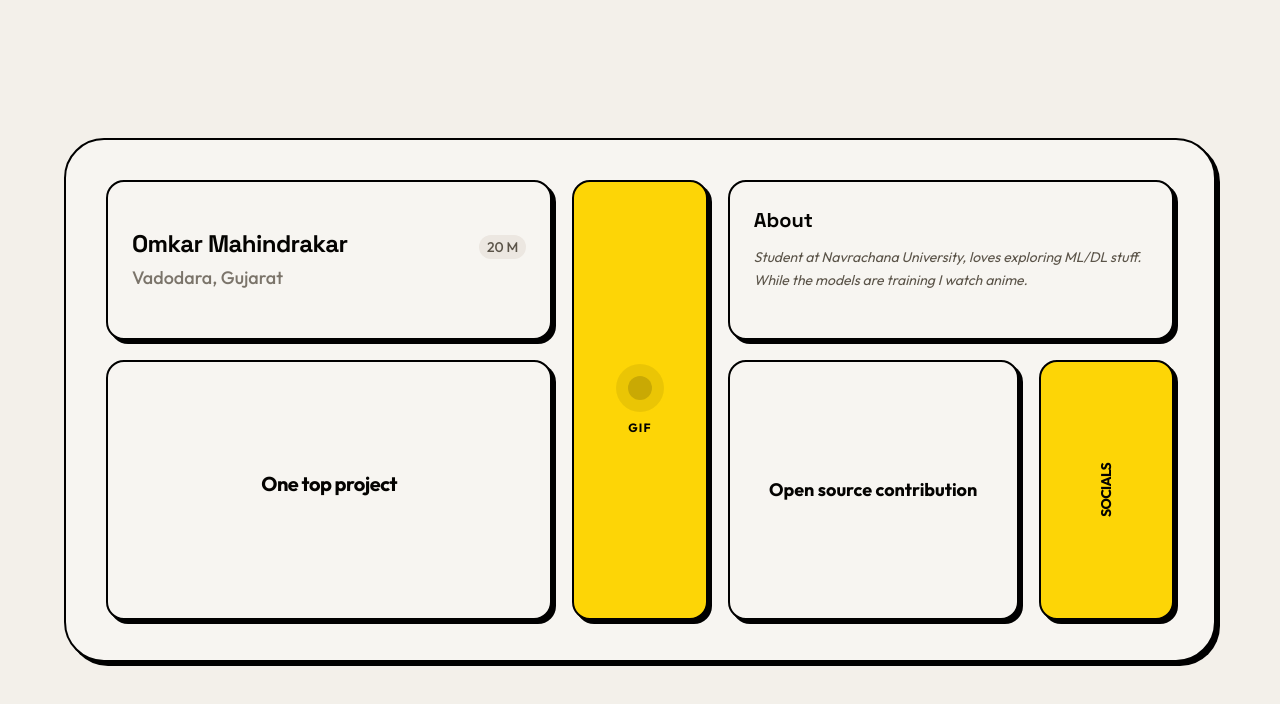
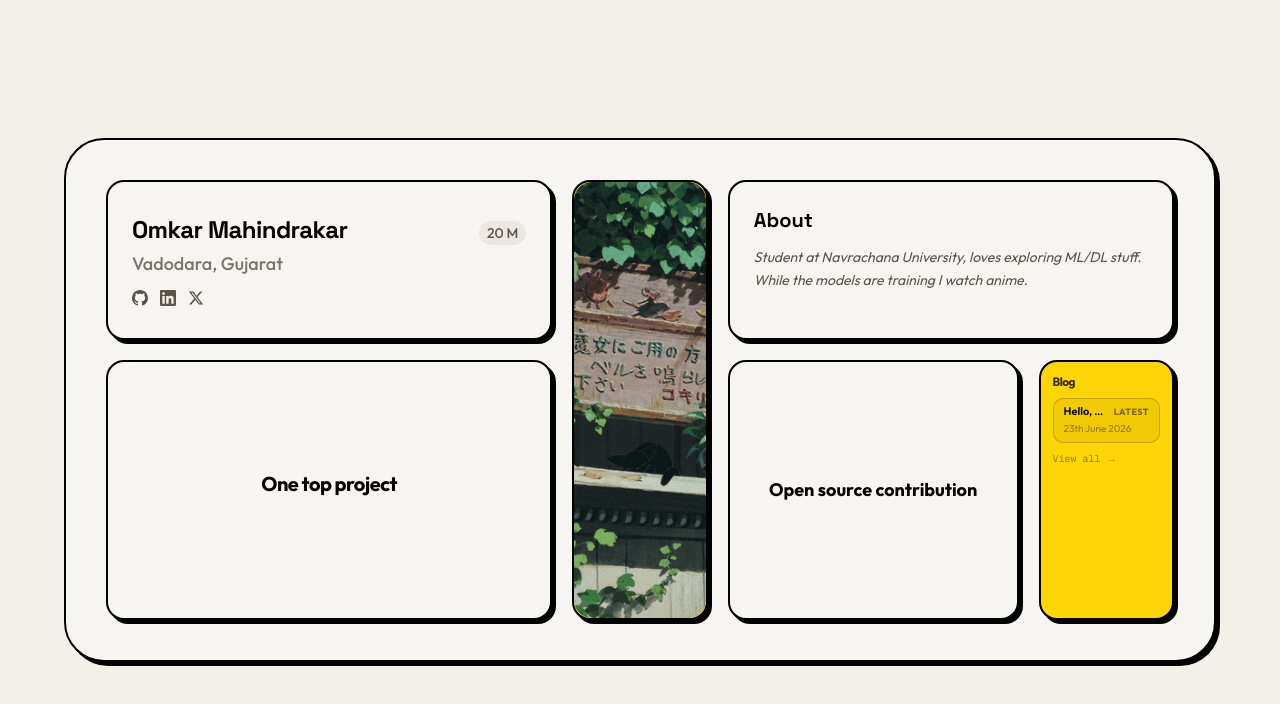
Before and after one commit to ArceusOmkar7/portfolio-or-sm, a Next.js app: page / in a window 1280 px wide. Shown: the top 704 px of the page. Built offline with nearby package versions, Linux system fonts and the light colour scheme.

Commit message:
added gif and updated blogs card

```diff
--- a/app/page.tsx
+++ b/app/page.tsx
@@ -1,33 +1,80 @@
+import Link from "next/link"
 import { BentoGridContainer } from "./components/BentoGridContainer"
 import { BentoCard } from "./components/BentoCard"
+import { getAllPosts } from "@/lib/blog"
+
+function formatDate(dateStr: string) {
+  const d = new Date(dateStr)
+  const day = d.getDate()
+  const suffix = ["th", "st", "nd", "rd"][day % 30 > 3 ? 0 : day % 10] || "th"
+  const months = ["January", "February", "March", "April", "May", "June", "July", "August", "September", "October", "November", "December"]
+  return `${day}${suffix} ${months[d.getMonth()]} ${d.getFullYear()}`
+}
 
 export default function Page() {
+  const posts = getAllPosts()
   return (
-    <main className="min-h-screen bg-background flex items-center justify-center p-4 sm:p-8 md:p-12">
+    <main className="flex min-h-screen items-center justify-center bg-background p-4 sm:p-8 md:p-12">
       {/*
         Outer container to mimic the rounded border from the sketch.
         The max-width ensures it looks like a card on larger screens.
       */}
       <div className="w-full max-w-6xl rounded-[2.5rem] border-2 border-black bg-card p-6 shadow-brutal sm:p-10">
-
         <BentoGridContainer
           gap={20}
           dense={false}
           className="grid-cols-1 sm:grid-cols-7 sm:[grid-template-rows:160px_260px]"
         >
-          {/*
-            Top-Left: Name & Location Card
-            Spans 3 columns in the first row.
-          */}
           <BentoCard
             interactive
             className="flex flex-col justify-center gap-1 sm:col-span-3 sm:row-start-1"
           >
             <div className="flex items-baseline justify-between">
-              <h1 className="text-2xl font-bold tracking-tight font-heading text-foreground">Omkar Mahindrakar</h1>
-              <span className="text-sm font-medium text-muted-foreground bg-muted px-2 py-0.5 rounded-full">20 M</span>
+              <h1 className="font-heading text-2xl font-bold tracking-tight text-foreground">
+                Omkar Mahindrakar
+              </h1>
+              <span className="rounded-full bg-muted px-2 py-0.5 text-sm font-medium text-muted-foreground">
+                20 M
+              </span>
             </div>
-            <p className="text-lg text-muted-foreground/80 font-medium">Vadodara, Gujarat</p>
+            <p className="text-lg font-medium text-muted-foreground/80">
+              Vadodara, Gujarat
+            </p>
+            <div className="mt-2 flex items-center gap-3">
+              <a
+                href="https://github.com/ArceusOmkar7"
+                target="_blank"
+                rel="noopener noreferrer"
+                className="text-muted-foreground transition-colors hover:text-foreground"
+                aria-label="GitHub"
+              >
+                <svg viewBox="0 0 24 24" fill="currentColor" className="size-4">
+                  <path d="M12 0C5.374 0 0 5.373 0 12c0 5.302 3.438 9.8 8.207 11.387.599.111.793-.261.793-.577v-2.234c-3.338.726-4.033-1.416-4.033-1.416-.546-1.387-1.333-1.756-1.333-1.756-1.089-.745.083-.729.083-.729 1.205.084 1.839 1.237 1.839 1.237 1.07 1.834 2.807 1.304 3.492.997.107-.775.418-1.305.762-1.604-2.665-.305-5.467-1.334-5.467-5.931 0-1.311.469-2.381 1.236-3.221-.124-.303-.535-1.524.117-3.176 0 0 1.008-.322 3.301 1.23A11.509 11.509 0 0112 5.803c1.02.005 2.047.138 3.006.404 2.291-1.552 3.297-1.23 3.297-1.23.653 1.653.242 2.874.118 3.176.77.84 1.235 1.911 1.235 3.221 0 4.609-2.807 5.624-5.479 5.921.43.372.823 1.102.823 2.222v3.293c0 .319.192.694.801.576C20.566 21.797 24 17.3 24 12c0-6.627-5.373-12-12-12z" />
+                </svg>
+              </a>
+              <a
+                href="https://linkedin.com/in/omkar-mahindrakar"
+                target="_blank"
+                rel="noopener noreferrer"
+                className="text-muted-foreground transition-colors hover:text-foreground"
+                aria-label="LinkedIn"
+              >
+                <svg viewBox="0 0 24 24" fill="currentColor" className="size-4">
+                  <path d="M20.447 20.452h-3.554v-5.569c0-1.328-.027-3.037-1.852-3.037-1.853 0-2.136 1.445-2.136 2.939v5.667H9.351V9h3.414v1.561h.046c.477-.9 1.637-1.85 3.37-1.85 3.601 0 4.267 2.37 4.267 5.455v6.286zM5.337 7.433c-1.144 0-2.063-.926-2.063-2.065 0-1.138.92-2.063 2.063-2.063 1.14 0 2.064.925 2.064 2.063 0 1.139-.925 2.065-2.064 2.065zm1.782 13.019H3.555V9h3.564v11.452zM22.225 0H1.771C.792 0 0 .774 0 1.729v20.542C0 23.227.792 24 1.771 24h20.451C23.2 24 24 23.227 24 22.271V1.729C24 .774 23.2 0 22.222 0h.003z" />
+                </svg>
+              </a>
+              <a
+                href="https://x.com/mightbeomkar"
+                target="_blank"
+                rel="noopener noreferrer"
+                className="text-muted-foreground transition-colors hover:text-foreground"
+                aria-label="X"
+              >
+                <svg viewBox="0 0 24 24" fill="currentColor" className="size-4">
+                  <path d="M18.244 2.25h3.308l-7.227 8.26 8.502 11.24H16.17l-5.214-6.817L4.99 21.75H1.68l7.73-8.835L1.254 2.25H8.08l4.713 6.231zm-1.161 17.52h1.833L7.084 4.126H5.117z" />
+                </svg>
+              </a>
+            </div>
           </BentoCard>
 
           {/*
@@ -37,14 +84,14 @@ export default function Page() {
           <BentoCard
             surface="accent"
             interactive
-            className="flex items-center justify-center text-center sm:col-span-1 sm:col-start-4 sm:row-span-2"
+            className="flex items-center justify-center p-0 text-center sm:col-span-1 sm:col-start-4 sm:row-span-2"
           >
-            <div className="flex flex-col items-center gap-2">
-              <div className="w-12 h-12 rounded-full bg-black/10 flex items-center justify-center animate-pulse">
-                <div className="w-6 h-6 rounded-full bg-black/20" />
-              </div>
-              <p className="text-xs font-bold uppercase tracking-widest text-primary-foreground">GIF</p>
-            </div>
+            <img
+              src="/images/kitty.gif"
+              alt="Kitty"
+              className="size-full rounded-2xl object-cover"
+              style={{ objectPosition: "-70px center" }}
+            />
           </BentoCard>
 
           {/*
@@ -55,7 +102,9 @@ export default function Page() {
             interactive
             className="flex flex-col gap-3 sm:col-span-3 sm:col-start-5 sm:row-start-1"
           >
-            <h2 className="text-xl font-bold font-heading text-foreground">About</h2>
+            <h2 className="font-heading text-xl font-bold text-foreground">
+              About
+            </h2>
             <p className="text-sm leading-relaxed text-muted-foreground italic">
               Student at Navrachana University, loves exploring ML/DL stuff.
               While the models are training I watch anime.
@@ -68,11 +117,13 @@ export default function Page() {
           */}
           <BentoCard
             interactive
-            className="flex items-center justify-center group sm:col-span-3 sm:row-start-2"
+            className="group flex items-center justify-center sm:col-span-3 sm:row-start-2"
           >
             <div className="text-center">
-              <p className="text-xl font-bold tracking-tight group-hover:text-primary transition-colors text-foreground">One top project</p>
-              <div className="mt-2 h-1 w-0 group-hover:w-full bg-primary/40 transition-all duration-300 mx-auto rounded-full" />
+              <p className="text-xl font-bold tracking-tight text-foreground transition-colors group-hover:text-primary">
+                One top project
+              </p>
+              <div className="mx-auto mt-2 h-1 w-0 rounded-full bg-primary/40 transition-all duration-300 group-hover:w-full" />
             </div>
           </BentoCard>
 
@@ -84,19 +135,47 @@ export default function Page() {
             interactive
             className="flex items-center justify-center sm:col-span-2 sm:col-start-5 sm:row-start-2"
           >
-            <p className="text-lg font-bold text-center text-foreground">Open source contribution</p>
+            <p className="text-center text-lg font-bold text-foreground">
+              Open source contribution
+            </p>
           </BentoCard>
 
-          {/*
-            Bottom-Right (Edge): Socials Card
-            Spans 1 column in the second row.
-          */}
           <BentoCard
-            interactive
             surface="accent"
-            className="flex items-center justify-center sm:col-span-1 sm:col-start-7 sm:row-start-2"
+            className="flex flex-col sm:col-span-1 sm:col-start-7 sm:row-start-2 p-3 gap-2"
           >
-            <p className="text-sm font-bold rotate-0 sm:-rotate-90 uppercase tracking-tighter text-primary-foreground">Socials</p>
+            <Link href="/blog" className="text-xs font-bold tracking-tighter text-primary-foreground/80 hover:underline">
+              Blog
+            </Link>
+            <div className="flex flex-col gap-1.5">
+              {posts.slice(0, 3).map((post, i) => (
+                <Link
+                  key={post.slug}
+                  href={`/blog/${post.slug}`}
+                  className="group block border border-primary-foreground/20 rounded-lg bg-primary-foreground/5 px-2.5 py-1.5 hover:bg-primary-foreground/10 transition-colors"
+                >
+                  <div className="flex items-center justify-between gap-1">
+                    <span className="text-[11px] font-semibold leading-tight text-primary-foreground truncate">
+                      {post.title}
+                    </span>
+                    {i === 0 && (
+                      <span className="shrink-0 text-[9px] font-bold uppercase tracking-wider text-primary-foreground/50">
+                        Latest
+                      </span>
+                    )}
+                  </div>
+                  <time className="block text-[10px] text-primary-foreground/40 mt-0.5">
+                    {formatDate(post.date)}
+                  </time>
+                </Link>
+              ))}
+            </div>
+            <Link
+              href="/blog"
+              className="text-[10px] font-mono text-primary-foreground/40 hover:text-primary-foreground/70 transition-colors"
+            >
+              View all →
+            </Link>
           </BentoCard>
         </BentoGridContainer>
       </div>
```
Also changed, not shown: public/images/kitty.gif (added).
